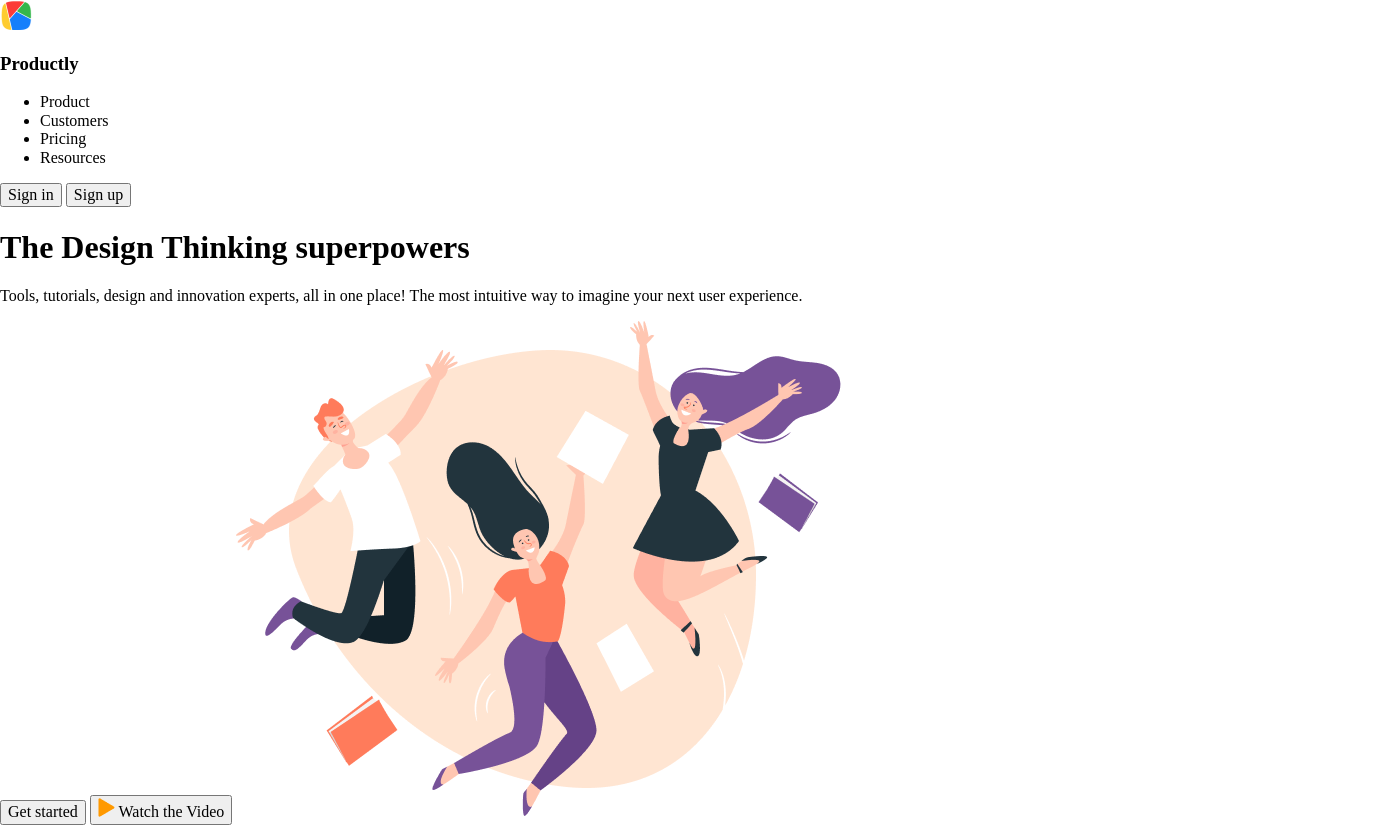
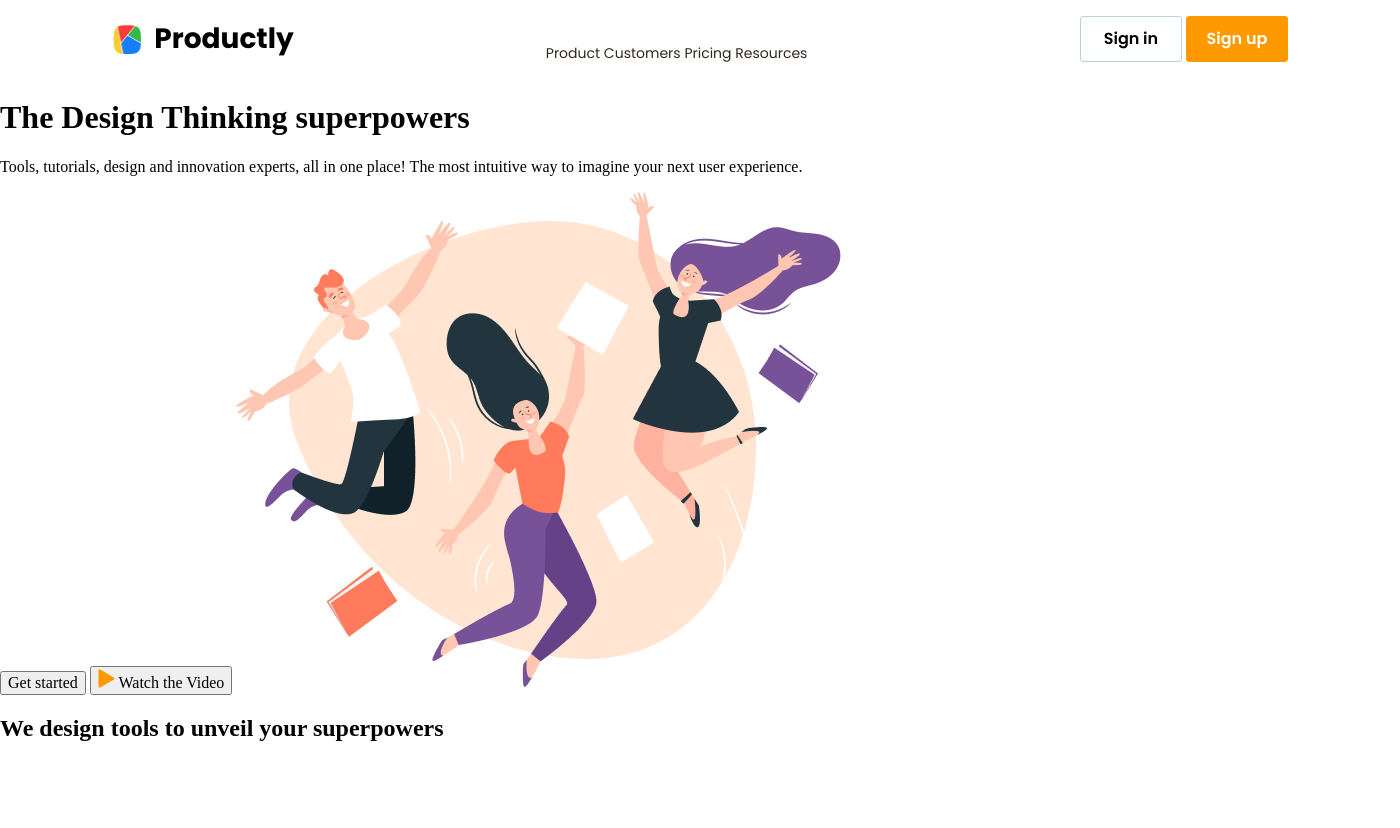
Before and after one commit to idamari-thall/productly, a plain HTML site: page index.html in a window 1280 px wide. Shown: the top 828 px of the page, 1400 px wide, since content can reach past the window. Drawn offline with Linux system fonts and the light colour scheme.

Commit message:
navigation

```diff
--- a/index.html
+++ b/index.html
@@ -7,15 +7,18 @@
     <meta name="viewport" content="width=device-width, initial-scale=1.0">
     <title>Productly</title>
     <link rel="stylesheet" href="styles/normalize.css">
-    <link href="https://fonts.googleapis.com/css2?family=Poppins:wght@400;700&display=swap" rel="stylesheet">
+    <link href="https://fonts.googleapis.com/css2?family=Poppins:wght@400;600;700&display=swap" rel="stylesheet">
     <link rel="stylesheet" href="styles/index.css">
 </head>
 
 <body>
-    <nav>
-        <img src="images/logo.png" alt="">
+    <nav class="container-nav">
+        <div class="conatainer-nav__logo">
+            <img src="images/logo.png" alt="logo" class="img-logo">
             <h3>Productly</h3>
-        <ul>
+        </div>
+        <div class="container-nav__navbar">
+            <ul class="container-nav__navbar__list">
                 <li>
                     <link href="#">Product
                 </li>
@@ -29,8 +32,11 @@
                     <link href="#">Resources
                 </li>
             </ul>
-        <button>Sign in</button>
-        <button>Sign up</button>
+        </div>
+        <div class="conatainer-nav__btn">
+            <button class="container-nav__btn-sign-in">Sign in</button>
+            <button class="container-nav__btn-sign-up">Sign up</button>
+        </div>
     </nav>
     <header>
         <h1>The Design Thinking superpowers</h1>
--- a/styles/index.css
+++ b/styles/index.css
@@ -0,0 +1,81 @@
+.container-nav {
+    width: 1400px;
+    height: 78px;
+    display: flex;
+    justify-content: space-around;
+    align-items: center;
+}
+
+.conatainer-nav__logo {
+    display: flex;
+    justify-content: flex-start;
+    align-items: center;
+}
+
+.img-logo {
+    width: 30.16px;
+    height: 30px;
+}
+
+h3 {
+    font-family: 'Poppins', sans-serif;
+    font-style: normal;
+    font-weight: 700;
+    font-size: 28px;
+    translate: 12px;
+}
+
+.container-nav__navbar {
+    width: 350px;
+    height: 28px;
+    color: #2F281E;
+    font-family: 'Poppins', sans-serif;
+    font-style: normal;
+    font-weight: 400;
+    font-size: 14px;
+    line-height: 28px;
+}
+
+li {
+    display: inline-flex;
+    justify-content: space-around;
+}
+
+.container-nav__btn-sign-in {
+    width: 102px;
+    height: 46px;
+    border: solid #BCD0E5 1px;
+    background-color: white;
+    border-radius: 3px;
+    font-family: 'Poppins', sans-serif;
+    font-style: normal;
+    font-weight: 600;
+    font-size: 16px;
+    line-height: 24px;
+}
+
+.container-nav__btn-sign-up {
+    width: 102px;
+    height: 46px;
+    border: solid #FF9900 1px;
+    background-color: #FF9900;
+    color: white;
+    border-radius: 3px;
+    font-family: 'Poppins', sans-serif;
+    font-style: normal;
+    font-weight: 600;
+    font-size: 16px;
+    line-height: 24px;
+}
+
+
+
+/* border button sign in #BCD0E5
+text logo + button sign in #173A56
+background buttons #FF9900
+nav + h #2F281E
+
+p #544837
+
+
+font-family: 'Poppins', sans-serif; */
```
Lines whose indentation alone changed are shown as unchanged.
